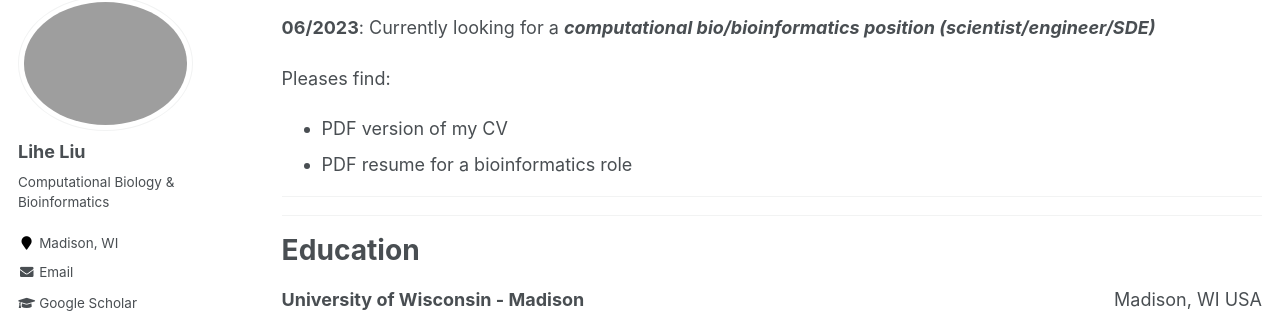
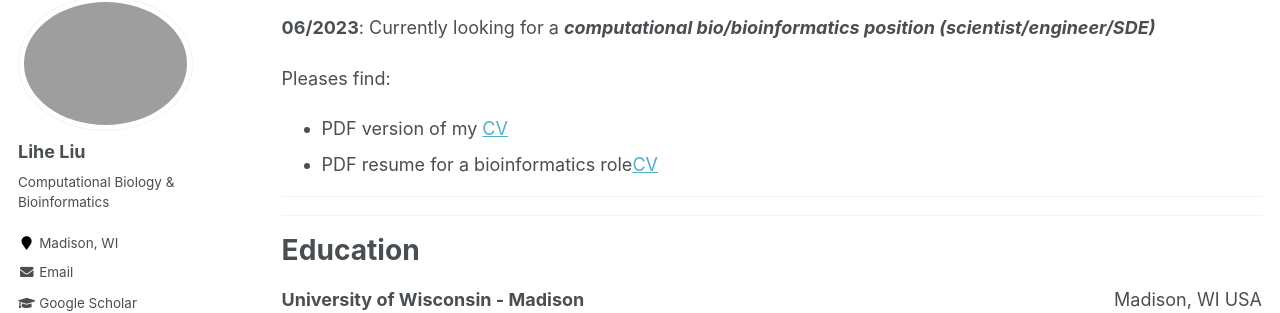
Before and after one commit to liulihe954/liulihe954.github.io, a Jekyll site: the page built from _pages/cv.md, in a window 1280 px wide and 900 px high. Shown: the part 127-440 px from the top of the window. Built offline with Jekyll 4.4.1, drawn with Linux system fonts in a browser that asks for light colours; some web fonts are replaced.

```diff
--- a/_pages/cv.md
+++ b/_pages/cv.md
@@ -12,8 +12,8 @@ redirect_from:
 **06/2023**: Currently looking for a ***computational bio/bioinformatics position (scientist/engineer/SDE)***<br>
 
 Pleases find:
-- PDF version of my CV
-- PDF resume for a bioinformatics role
+- PDF version of my [CV](https://liheliu95.me/cv_texpad/CV_Lihe_Liu.pdf){:target="_blank"}
+- PDF resume for a bioinformatics role[CV](https://liheliu95.me/cv_texpad/Resume_Lihe_Liu.pdf){:target="_blank"}
 
 ---
 ---
```
Also changed, not shown: 1 other file.
